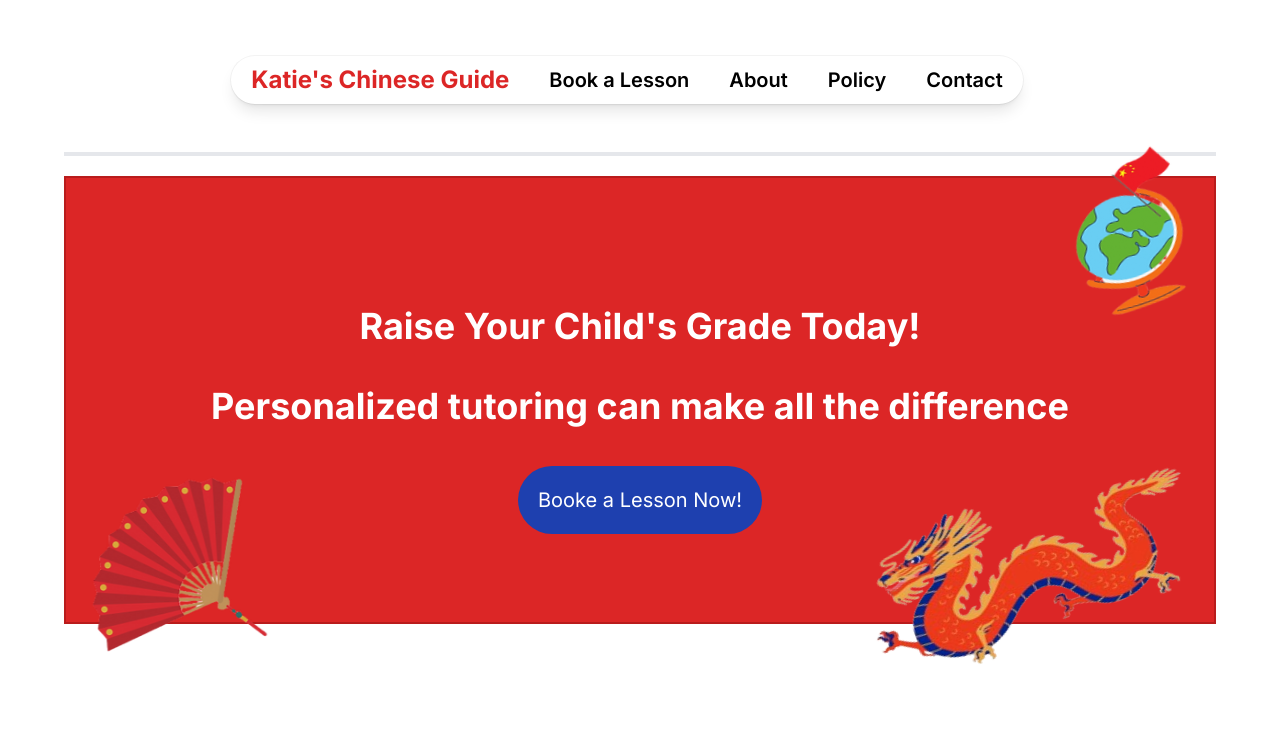
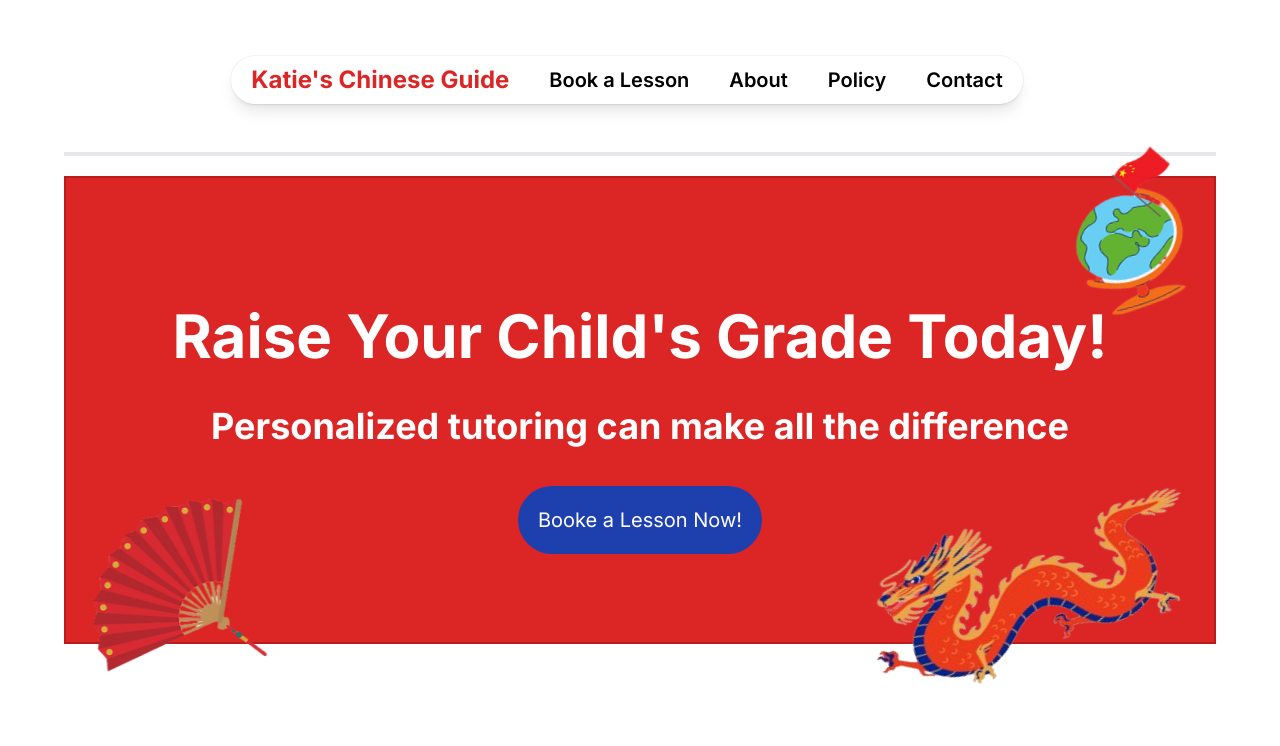
Before and after one commit to zachcygan/chinese_with_katie, a Next.js app: page / in a window 1280 px wide. Shown: the top 746 px of the page. Built offline with nearby package versions, Linux system fonts and the light colour scheme.

Commit message:
increased hero text size

```diff
--- a/src/app/layout.tsx
+++ b/src/app/layout.tsx
@@ -1,11 +1,10 @@
 import type { Metadata } from "next";
-import { useEffect } from "react";
 import { Inter } from "next/font/google";
 import { FormDataProvider } from "../components/formContext";
-import "./globals.css";
 import ScheduleLessonButton from "../components/scheduleLessonButton";
 import Navbar from "../components/navbar";
 import Footer from "../components/footer";
+import "./globals.css";
 
 
 const inter = Inter({ subsets: ["latin"] });
--- a/src/components/hero.tsx
+++ b/src/components/hero.tsx
@@ -40,7 +40,7 @@ export default function Hero() {
       </div>
       <div className="text-white font-bold">
         <div className="pt-20 pb-10 hiddenTransition">
-          <div className="text-center text-4xl text-wrap mt-10">
+          <div className="text-center text-4xl lg:text-6xl text-wrap mt-10">
             Raise Your Child's Grade Today!
           </div>
         </div>
--- a/src/components/scheduleLessonButton.tsx
+++ b/src/components/scheduleLessonButton.tsx
@@ -4,12 +4,10 @@ import Link from 'next/link'
 
 export default function ScheduleLessonButton() {
   return (
-    <div className="">
       <Link href="/">
         <button className="rounded-lg bg-red-600 p-2 m-2 font-semibold text-sm md:text-md lg:text-lg text-white">
           Schedule a Lesson
         </button>
       </Link>
-    </div>
   )
 }
```
